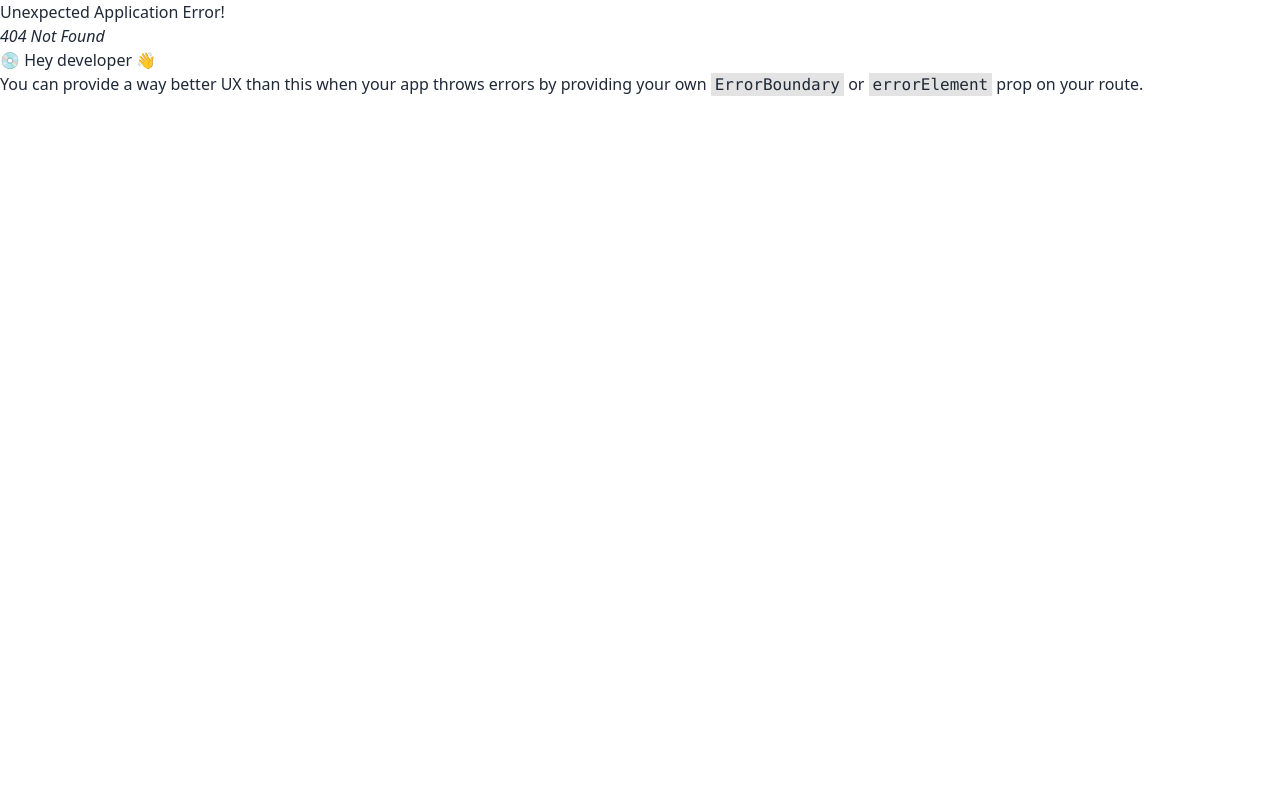
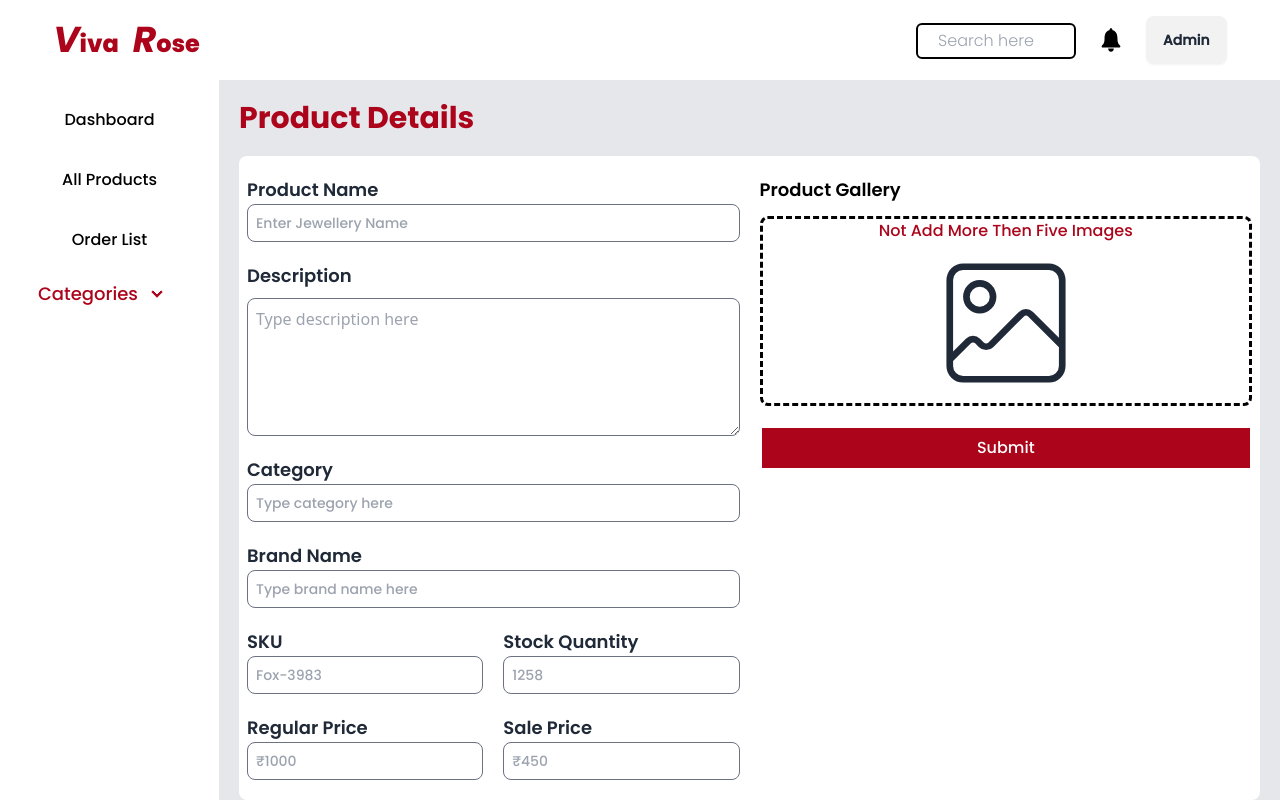
Before and after one commit to Av-Akshay/viva-rose, a React (Vite) app in the folder frontend/: page /admin/dashboard/add-products in a window 1280 px wide. Before the commit this address had no page. Built offline with nearby package versions, Linux system fonts and the light colour scheme.

Commit message:
feat: build add products page

```diff
--- a/frontend/src/App.jsx
+++ b/frontend/src/App.jsx
@@ -7,7 +7,7 @@ function App() {
   const showFooter = !location.pathname.startsWith("/admin/dashboard");
   return (
     <>
-      <Navbar />
+      {showFooter && <Navbar />}
       <Outlet />
       {showFooter && <Footer />}
     </>
--- /dev/null
+++ b/frontend/src/Components/DashboardInput.jsx
@@ -0,0 +1,22 @@
+import React from "react";
+
+const DashboardInput = ({ label, type, placeholder, className, ...props }) => {
+  return (
+    <div>
+      {label && (
+        <label className="font-poppinsSemibold text-lg" htmlFor={label}>
+          {label}
+        </label>
+      )}
+      <input
+        className={`font-poppinsMedium border py-2 border-gray-500 text-sm outline-none rounded-lg px-2 input-bordered w-full ${className}`}
+        id={label}
+        type={type}
+        placeholder={placeholder}
+        {...props}
+      />
+    </div>
+  );
+};
+
+export default DashboardInput;
--- a/frontend/src/Components/index.js
+++ b/frontend/src/Components/index.js
@@ -40,6 +40,7 @@ import DashboardBarChart from "./Amin-dashboard/dashboard/DashboardBarChart";
 
 // -----------------admin order details --------------------------
 import OrderInfoCards from "./dashboard-order-detail/OrderInfoCards";
+import DashboardInput from "./DashboardInput";
 
 export {
   Input,
@@ -68,4 +69,5 @@ export {
   DashboardLineChart,
   DashboardBarChart,
   OrderInfoCards,
+  DashboardInput,
 };
--- /dev/null
+++ b/frontend/src/hooks/useAddProduct.js
@@ -0,0 +1,15 @@
+import React, { useState } from "react";
+
+const useAddProduct = () => {
+  const [productImage, setProductImage] = useState("");
+
+  const handlerChange = (event) => {
+    setProductImage(event.target.files);
+  };
+  return {
+    productImage,
+    handlerChange,
+  };
+};
+
+export default useAddProduct;
--- a/frontend/src/main.jsx
+++ b/frontend/src/main.jsx
@@ -24,6 +24,7 @@ const DashboardOrderList = lazy(() => import("./pages/DashboardOrderList.jsx"));
 const DashboardOrderDetail = lazy(() =>
   import("./pages/DashboardOrderDetail.jsx")
 );
+const AddProducts = lazy(() => import("./pages/AddProducts.jsx"));
 
 const routes = createBrowserRouter([
   {
@@ -150,6 +151,14 @@ const routes = createBrowserRouter([
               </Suspense>
             ),
           },
+          {
+            path: "/admin/dashboard/add-products",
+            element: (
+              <Suspense fallback={<Loader />}>
+                <AddProducts />
+              </Suspense>
+            ),
+          },
         ],
       },
     ],
--- /dev/null
+++ b/frontend/src/pages/AddProducts.jsx
@@ -0,0 +1,112 @@
+import React from "react";
+import { CiImageOn } from "react-icons/ci";
+
+import { DashboardInput } from "../Components";
+import useAddProduct from "../hooks/useAddProduct";
+
+const AddProducts = () => {
+  const { handlerChange, productImage } = useAddProduct();
+  let filesArray = [];
+  for (const files of productImage) {
+    filesArray.push(files);
+  }
+
+  return (
+    <div className="w-full h-full px-5">
+      <h1 className=" text-headingColor py-5 text-3xl font-poppinsBold ">
+        Product Details
+      </h1>
+      <form className="w-full bg-white py-5 rounded-lg p-2 grid grid-cols-2 grid-rows-1 gap-5 overflow-auto ">
+        <div className="flex flex-col gap-5 ">
+          <DashboardInput
+            label={"Product Name"}
+            type={"text"}
+            placeholder={"Enter Jewellery Name"}
+          />
+          <div className="flex flex-col gap-2">
+            <label
+              className="font-poppinsSemibold text-lg"
+              htmlFor="description"
+            >
+              Description
+            </label>
+            <textarea
+              placeholder="Type description here"
+              className="border p-2 w-full border-gray-500 rounded-lg"
+              name=""
+              rows={"5"}
+              id=""
+            ></textarea>
+          </div>
+          <DashboardInput
+            label={"Category"}
+            type={"text"}
+            placeholder={"Type category here"}
+          />
+          <DashboardInput
+            label={"Brand Name"}
+            type={"text"}
+            placeholder={"Type brand name here"}
+          />
+          <div className="grid grid-cols-2 grid-rows-2 gap-5">
+            <DashboardInput
+              label={"SKU"}
+              type={"text"}
+              placeholder={"Fox-3983"}
+            />
+            <DashboardInput
+              label={"Stock Quantity"}
+              type={"number"}
+              placeholder={"1258"}
+            />
+            <DashboardInput
+              label={"Regular Price"}
+              type={"number"}
+              placeholder={"₹1000"}
+            />
+            <DashboardInput
+              label={"Sale Price "}
+              type={"number"}
+              placeholder={"₹450"}
+            />
+          </div>
+        </div>
+        <div className="w-full h-auto flex flex-col">
+          <h3 className="text-black font-poppinsSemibold text-lg">
+            Product Gallery
+          </h3>
+          <div
+            style={{ border: "3px dashed black" }}
+            className="mt-3 relative flex items-center justify-center flex-col border-black w-full rounded-lg h-auto"
+          >
+            <p className="font-poppinsMedium text-headingColor capitalize">
+              Not add more then five images
+            </p>
+            <CiImageOn className="w-40 h-40" />
+            <input
+              onChange={(e) => {
+                handlerChange(e);
+              }}
+              className="absolute z-30 py-8 px-3 border top-[57%] -translate-y-1/2 opacity-0"
+              type="file"
+              accept=".jpeg, .jpg, .png"
+              required
+              multiple
+            />
+            {filesArray.length > 0 && (
+              <span className="text-lg font-poppinsBold text-headingColor">
+                {filesArray.length} files are available
+              </span>
+            )}
+          </div>
+          <button className="my-5 border-[0.15rem] border-white py-2 font-poppinsMedium bg-headingColor text-white">
+            {" "}
+            Submit{" "}
+          </button>
+        </div>
+      </form>
+    </div>
+  );
+};
+
+export default AddProducts;
--- a/frontend/src/pages/Dashboard.jsx
+++ b/frontend/src/pages/Dashboard.jsx
@@ -40,7 +40,7 @@ const Dashboard = () => {
           </ul>
         </div>
       </div>
-      <div className="h-[79.93vh] flex">
+      <div className="h-[90vh] flex items-center">
         <div className="w-[20%] bg-white h-full flex flex-col items-center p-5 gap-5">
           <NavLink
             to="/admin/dashboard"
@@ -152,47 +152,9 @@ const Dashboard = () => {
             </details>
           </div>
         </div>
-        <Outlet />
-        {/* <div className="w-full flex flex-col gap-5 p-5">
-            <h1 className="text-headingColor font-poppinsBold text-3xl ">
-              Dashboard
-            </h1>
-
-            <div className="flex items-center justify-center gap-10">
-              <OrderCard
-                orderType={"successful orders"}
-                orders="2,867"
-                Icon={GiStorkDelivery}
-              />
-              <OrderCard
-                orderType={"cancelled orders"}
-                orders="867"
-                Icon={MdCancel}
-              />
-              <OrderCard
-                orderType={"Refund orders"}
-                orders="567"
-                Icon={RiRefund2Fill}
-              />
-              <OrderCard
-                orderType={"Active orders"}
-                orders="1,367"
-                Icon={RiRadioButtonLine}
-              />
-            </div>
-
-            <div className="w-full h-full flex items-center">
-              <div className="w-1/2 h-full p-2 ">
-                <DashboardLineChart />
-              </div>
-              <div className="w-1/2 h-full p-2 ">
-                <DashboardBarChart />
-              </div>
-            </div>
-          </div> */}
-
-        {/* {activePath === "all-products" && <DashboardAllProducts />} */}
-        {/* {activePath === "all-orders" && <DashboardOrderList />} */}
+        <div className="w-full h-full">
+          <Outlet />
+        </div>
       </div>
     </div>
   );
```
